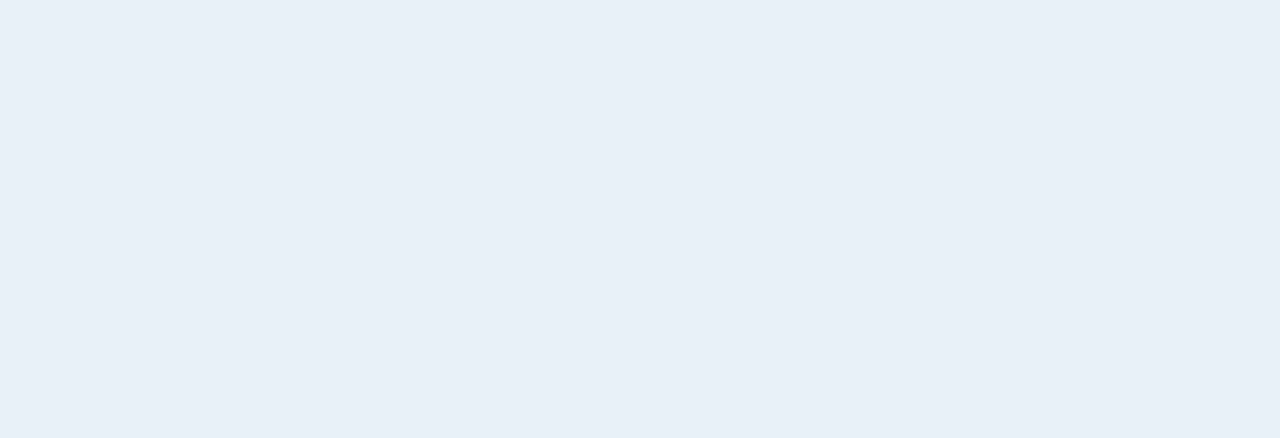
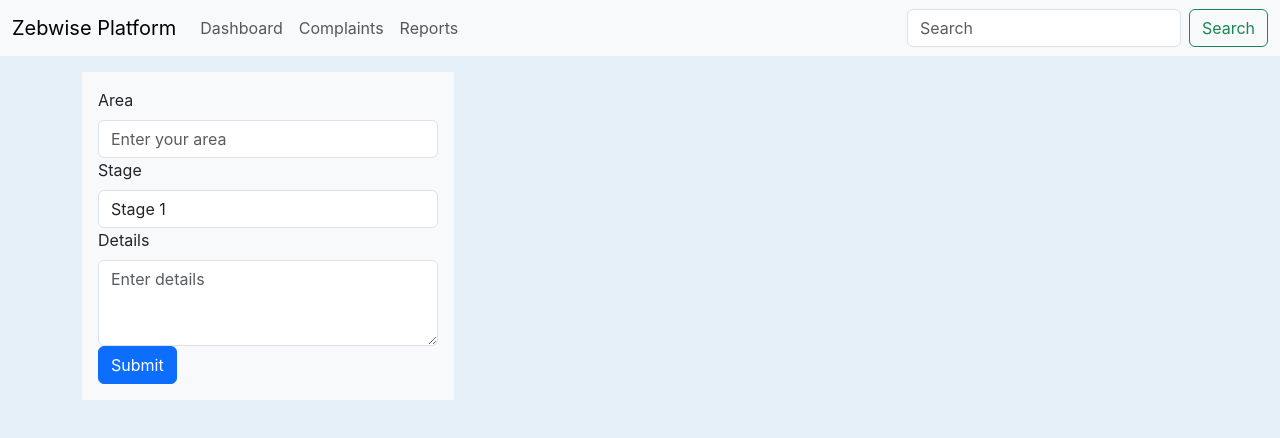
Before and after one commit to TemoshoS/zebwise, a React (Create React App) app: page /reports in a window 1280 px wide. Before the commit this address had no page. Shown: the top 438 px of the page. Built offline with nearby package versions, Linux system fonts and the light colour scheme.

Commit message:
shaun - firebase configuration

```diff
--- a/src/App.js
+++ b/src/App.js
@@ -6,7 +6,8 @@
 import Complaints from './components/Complaints';
 import Dashboards from './components/Dashboards';
 import Footer from './components/Footer';
-import Reports from './components/Reports';
+import ReportsComponent from './components/Reports';
+import ComplaintsPage from "./components/Complaints";
 
 function App() {
   return (
@@ -14,6 +15,9 @@
       <Routes>
       <Route path="/" element={<Home />} />
       <Route path="/dashboard" element={<Dashboards />} />
+      <Route path="/complaints" element={<ComplaintsPage />} />
+      <Route path="/reports" element={<ReportsComponent />} />
+      <Route path="/reports" element={<ReportsComponent />} />
       </Routes>
     </Router>
   );
--- a/src/components/Complaints.js
+++ b/src/components/Complaints.js
@@ -0,0 +1,45 @@
+import React from 'react'
+import { Form, Button } from 'react-bootstrap';
+import Navbar from "react-bootstrap/Navbar";
+import NavbarComponent from "./global-components/navbar";
+
+export default ComplaintsPage;
+
+
+function ComplaintsPage() {
+    const handleSubmit = (e) => {
+        e.preventDefault();
+        // Handle form submission
+    };
+
+    return (
+        <>
+            <NavbarComponent ></NavbarComponent>
+            <Form onSubmit={handleSubmit}>
+                <Form.Group controlId="formArea">
+                    <Form.Label>Area</Form.Label>
+                    <Form.Control type="text" placeholder="Enter your area" />
+                </Form.Group>
+
+                <Form.Group controlId="formStage">
+                    <Form.Label>Stage</Form.Label>
+                    <Form.Control as="select">
+                        <option>Stage 1</option>
+                        <option>Stage 2</option>
+                        <option>Stage 3</option>
+                    </Form.Control>
+                </Form.Group>
+
+                <Form.Group controlId="formDetails">
+                    <Form.Label>Details</Form.Label>
+                    <Form.Control as="textarea" rows={3} placeholder="Enter details" />
+                </Form.Group>
+
+                <Button variant="primary" type="submit">
+                    Submit
+                </Button>
+            </Form>
+        </>
+
+    );
+}
--- a/src/components/Dashboards.js
+++ b/src/components/Dashboards.js
@@ -1,11 +1,76 @@
-import React from 'react'
+import React, { useState, useEffect } from 'react';
+import { Container, Row, Col, Table, Toast, ToastContainer } from 'react-bootstrap';
 import NavbarComponent from "./global-components/navbar";
+import {getSchedule} from "../services/load-shedding.service";
+// import { getSchedule } from '../services/load-shedding.service';
+export default function Dashboards() {
+    const [schedule, setSchedule] = useState([]);
+    const [showToast, setShowToast] = useState(false);
 
-export default function Dashboards() {
-  return (
+    // Fetch load-shedding schedule data
+    useEffect(() => {
+        const fetchData = async () => {
+            const scheduleData = getSchedule();
+            setSchedule(scheduleData);
+        };
+        fetchData();
+
+        // Simulate notification every 10 seconds
+        const interval = setInterval(() => {
+            setShowToast(true);
+        }, 10000); // Change this to any interval you prefer (in milliseconds)
+
+        return () => clearInterval(interval);
+    }, []);
+
+    return (
 
     <>
       <NavbarComponent />
+        <Container>
+            <Row className="my-4">
+                <Col>
+                    <h2>Electricity Management System</h2>
+                </Col>
+            </Row>
+
+            <Col>
+                <h4>Load Shedding Table</h4>
+            </Col>
+            <Row>
+                <Col>
+                    <Table striped bordered hover >
+                        <thead>
+                        <tr>
+                            <th>Area</th>
+                            <th>Stage</th>
+                            <th>Time</th>
+                        </tr>
+                        </thead>
+                        <tbody>
+                        {schedule.map((item, index) => (
+                            <tr key={index}>
+                                <td>{item.area}</td>
+                                <td>Stage {item.stage}</td>
+                                <td>{item.time}</td>
+                            </tr>
+                        ))}
+                        </tbody>
+                    </Table>
+                </Col>
+            </Row>
+
+            {/* Toast Notification */}
+            <ToastContainer position="top-end" className="p-3">
+                <Toast onClose={() => setShowToast(false)} show={showToast} delay={3000} autohide>
+                    <Toast.Header>
+                        <strong className="me-auto">Notification</strong>
+                        <small>Just now</small>
+                    </Toast.Header>
+                    <Toast.Body>New load-shedding schedule update!</Toast.Body>
+                </Toast>
+            </ToastContainer>
+        </Container>
     </>
   )
 }
--- a/src/components/Home.js
+++ b/src/components/Home.js
@@ -1,9 +1,12 @@
 import React from 'react';
 import { Container, Row, Col, Button, Image, Card } from 'react-bootstrap';
-import '..'; // Ensure you have this file for custom styles
+import '..';
+import NavbarComponent from "./global-components/navbar"; // Ensure you have this file for custom styles
 
 export default function Home() {
   return (
+      <>
+        <NavbarComponent />
         <Container fluid className="d-flex justify-content-center align-items-center min-vh-100" style={{ backgroundColor: '#E6F0F8' }}>
           <Card className="bg-white rounded-3 shadow-lg p-5 w-100" style={{ maxWidth: '1000px' }}>
             {/* Header */}
@@ -57,5 +60,7 @@
             </div>
           </Card>
         </Container>
+
+      </>
   );
 }
--- a/src/components/Reports.js
+++ b/src/components/Reports.js
@@ -1,7 +1,49 @@
 import React from 'react'
+import { Form, Button, Container } from 'react-bootstrap';
+import Navbar from "react-bootstrap/Navbar";
+import NavbarComponent from "./global-components/navbar";
 
-export default function Reports() {
-  return (
-    <div>Reports</div>
-  )
+export default ReportsComponent;
+
+
+function ReportsComponent() {
+    const handleSubmit = (e) => {
+        e.preventDefault();
+        // Handle form submission
+    };
+
+    return (
+        <>
+            <NavbarComponent ></NavbarComponent>
+            <Container>
+                <div class='col-4 bg-light p-3 mt-3 '>
+                    <Form onSubmit={handleSubmit}>
+                        <Form.Group controlId="formArea">
+                            <Form.Label>Area</Form.Label>
+                            <Form.Control type="text" placeholder="Enter your area" />
+                        </Form.Group>
+
+                        <Form.Group controlId="formStage">
+                            <Form.Label>Stage</Form.Label>
+                            <Form.Control as="select">
+                                <option>Stage 1</option>
+                                <option>Stage 2</option>
+                                <option>Stage 3</option>
+                            </Form.Control>
+                        </Form.Group>
+
+                        <Form.Group controlId="formDetails">
+                            <Form.Label>Details</Form.Label>
+                            <Form.Control as="textarea" rows={3} placeholder="Enter details" />
+                        </Form.Group>
+
+                        <Button class='mt-3 btn-primary btn' type="submit">
+                            Submit
+                        </Button>
+                    </Form>
+                </div>
+            </Container>
+        </>
+
+);
 }
--- a/src/components/global-components/navbar.js
+++ b/src/components/global-components/navbar.js
@@ -9,7 +9,7 @@
     return (
         <Navbar expand="lg" className="bg-body-tertiary">
             <Container fluid>
-                <Navbar.Brand href="#">Zebwise Platform</Navbar.Brand>
+                <Navbar.Brand href="../">Zebwise Platform</Navbar.Brand>
                 <Navbar.Toggle aria-controls="navbarScroll" />
                 <Navbar.Collapse id="navbarScroll">
                     <Nav
@@ -17,8 +17,9 @@
                         style={{ maxHeight: '100px' }}
 
                     >
-                        <Nav.Link href="#action1">Complaints</Nav.Link>
-                        <Nav.Link href="#action2">Reports</Nav.Link>
+                        <Nav.Link href="../dashboard">Dashboard</Nav.Link>
+                        <Nav.Link href="../complaints">Complaints</Nav.Link>
+                        <Nav.Link href="../reports">Reports</Nav.Link>
                         {/*<NavDropdown title="Link" id="navbarScrollingDropdown">
                             <NavDropdown.Item href="#action3">Action</NavDropdown.Item>
                             <NavDropdown.Item href="#action4">
--- a/src/services/firebase.config.js
+++ b/src/services/firebase.config.js
@@ -14,3 +14,6 @@
 };
 // Initialize Firebase
 const app = initializeApp(firebaseConfig);
+export const FIREBASE_APP = initializeApp(firebaseConfig);
+export const FIRESTORE_DB = getFirestore(FIREBASE_APP);
+export const storage = getStorage(app);
--- /dev/null
+++ b/src/services/load-shedding.service.js
@@ -0,0 +1,7 @@
+export const getSchedule = () => {
+    return [
+        { area: 'Cape Town', stage: 3, time: '08:00 - 10:00' },
+        { area: 'Durban', stage: 2, time: '14:00 - 16:00' },
+        { area: 'Johannesburg', stage: 4, time: '12:00 - 14:00' }
+    ];
+};
```
Also changed, not shown: src/services/reports.service.js (added, +54 -0 lines). Lines whose indentation alone changed are shown as unchanged.
